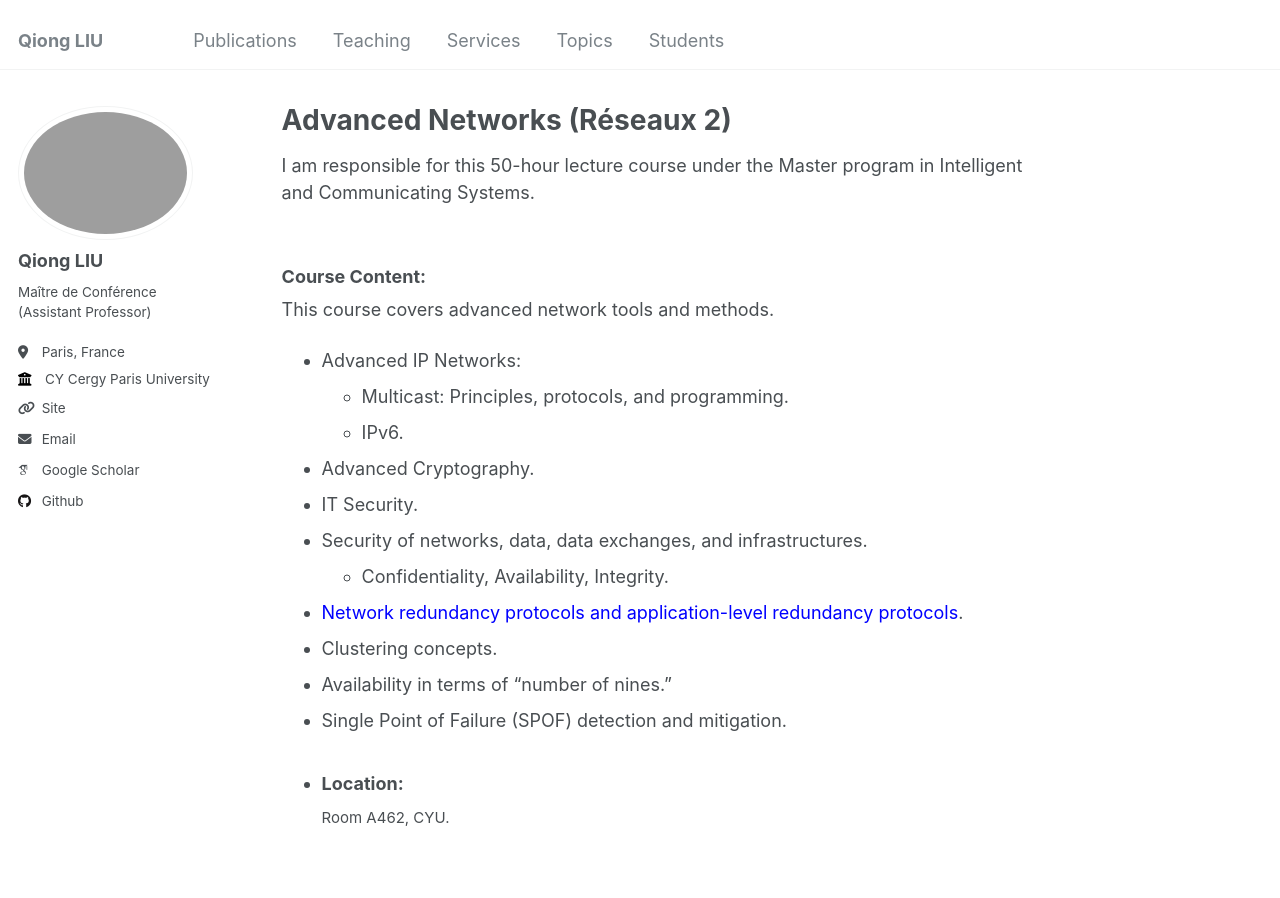
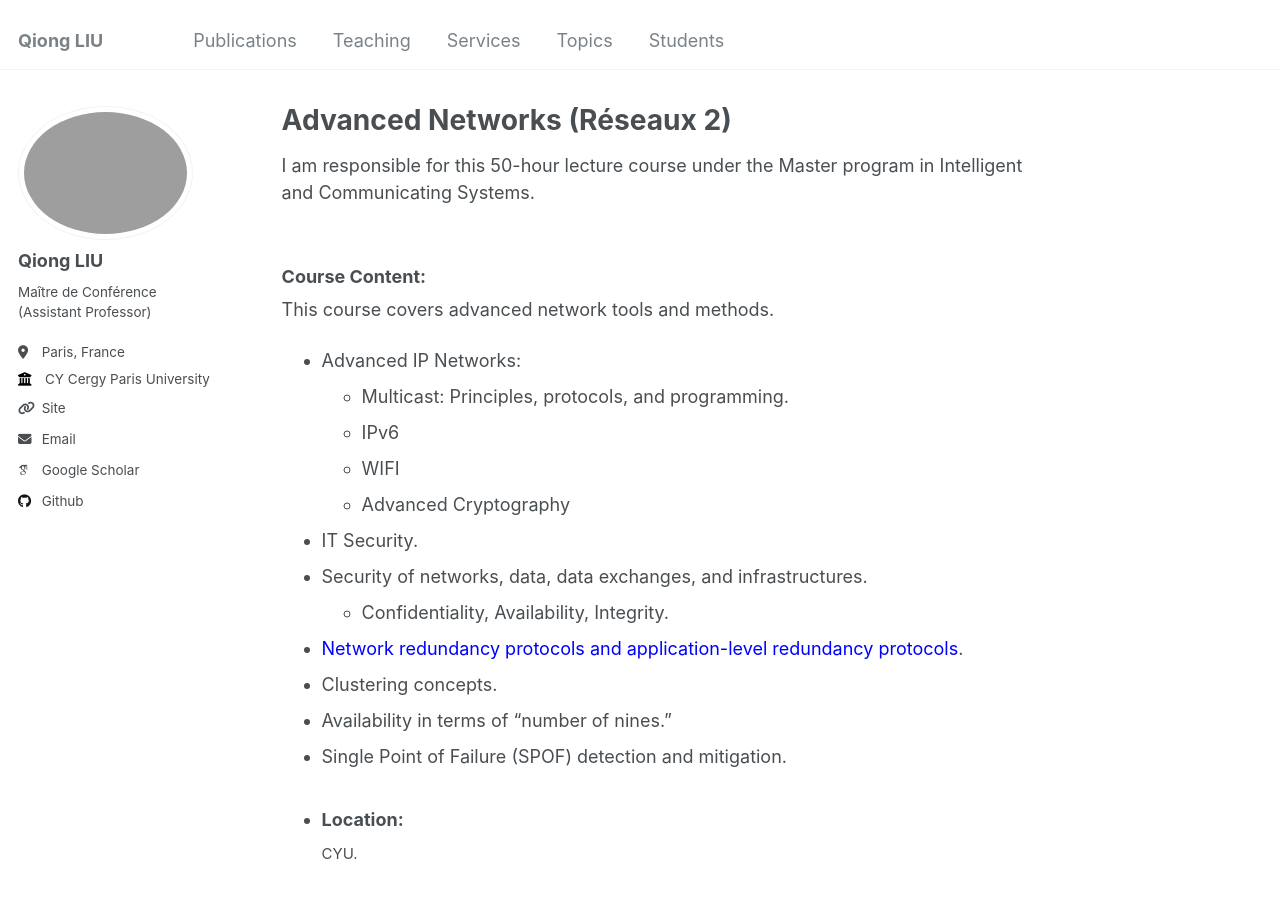
Before and after one commit to evesiphus/evesiphus.github.io, a Jekyll site: the page built from _teaching/2025-spring-teach-reseau.md, in a window 1280 px wide and 900 px high. Built offline with Jekyll 4.4.1, drawn with Linux system fonts in a browser that asks for light colours; some web fonts are replaced.

Commit message:
Update 2025-spring-teach-reseau.md

```diff
--- a/_teaching/2025-spring-teach-reseau.md
+++ b/_teaching/2025-spring-teach-reseau.md
@@ -14,8 +14,9 @@ room: A462
 This course covers advanced network tools and methods.
 - Advanced IP Networks:
   - Multicast: Principles, protocols, and programming.
-  - IPv6.
-- Advanced Cryptography.
+  - IPv6
+  - WIFI
+  - Advanced Cryptography
 - IT Security.
 - Security of networks, data, data exchanges, and infrastructures.
   - Confidentiality, Availability, Integrity.
@@ -25,4 +26,4 @@ This course covers advanced network tools and methods.
   - Single Point of Failure (SPOF) detection and mitigation.
   -
 ### Location:
-<span style="font-size: smaller;">Room A462, CYU.</span>
+<span style="font-size: smaller;"> CYU.</span>
```
